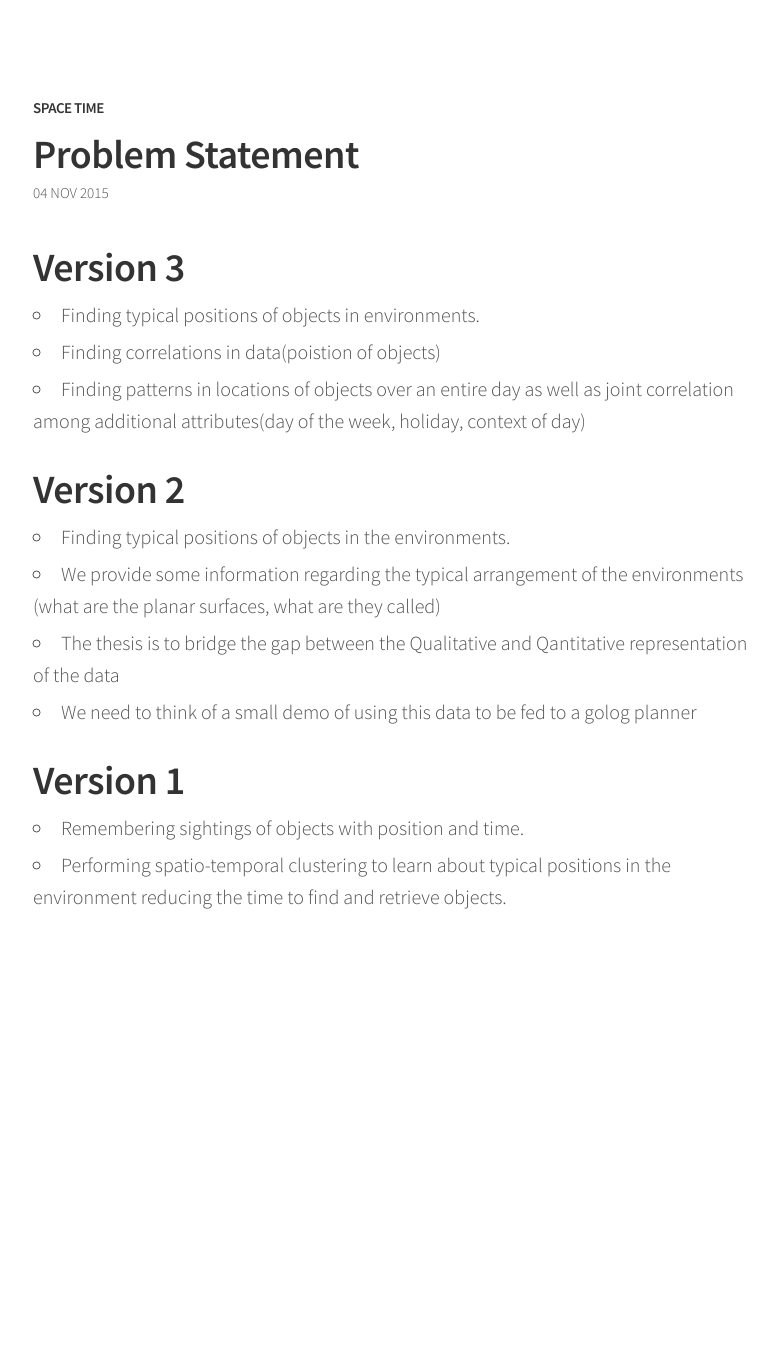
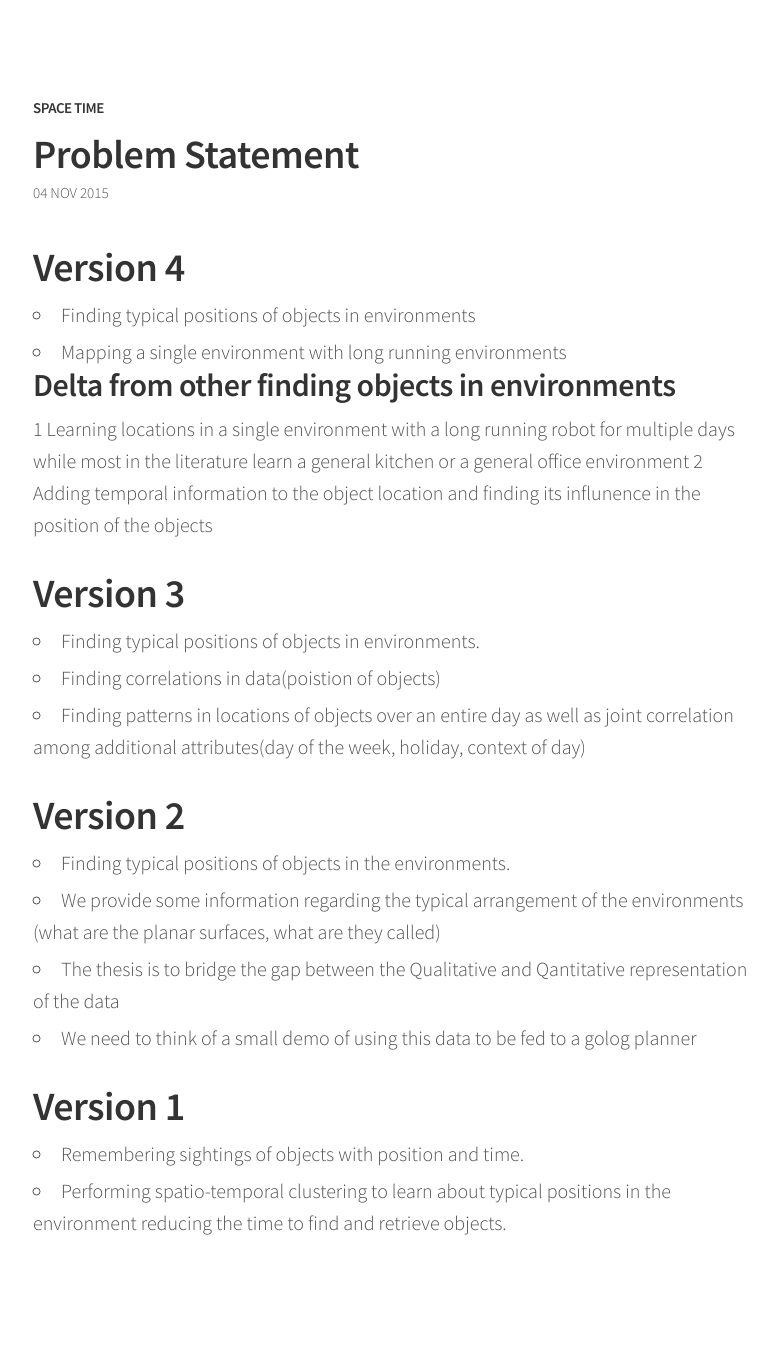
Before and after one commit to deebuls/spacetime, a Jekyll site: the page built from _posts/2015-11-04-problem-statement.md, in a window 1280 px wide. Shown: the whole page, without its empty margins (247-1024 px from the left). Built offline with Jekyll 4.4.1, drawn with Linux system fonts in a browser that asks for light colours; Markdown is read by kramdown in place of the engine named in the settings; before the commit the page ends 1033 px from its top, so only the background shows below that.

```diff
--- a/_posts/2015-11-04-problem-statement.md
+++ b/_posts/2015-11-04-problem-statement.md
@@ -1,6 +1,16 @@
 ---
 title: Problem Statement
 ---
+
+#Version 4
+* Finding typical positions of objects in environments
+* Mapping a single environment with long running environments
+## Delta from other finding objects in environments
+1 Learning locations in a single environment with a long running robot for multiple days
+while most in the literature learn a general kitchen or a general office
+environment
+2 Adding temporal information to the object location and finding its influnence
+in the position of the objects
 
 #Version 3
 * Finding typical positions of objects in environments.
```
Also changed, not shown: 5 other files.
